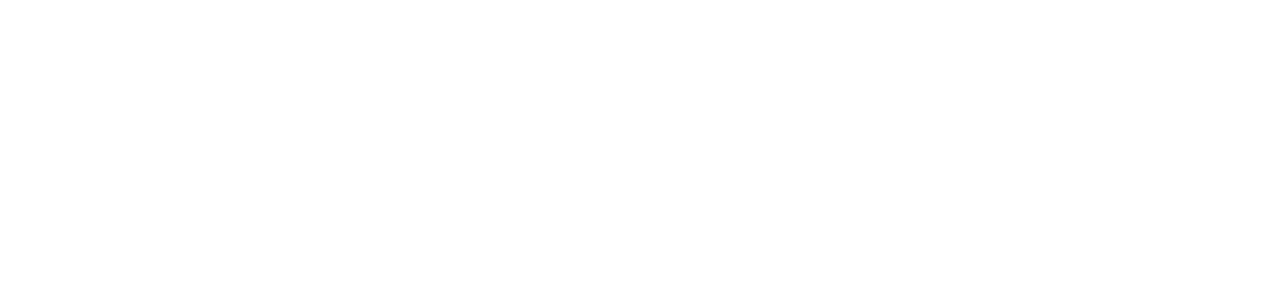
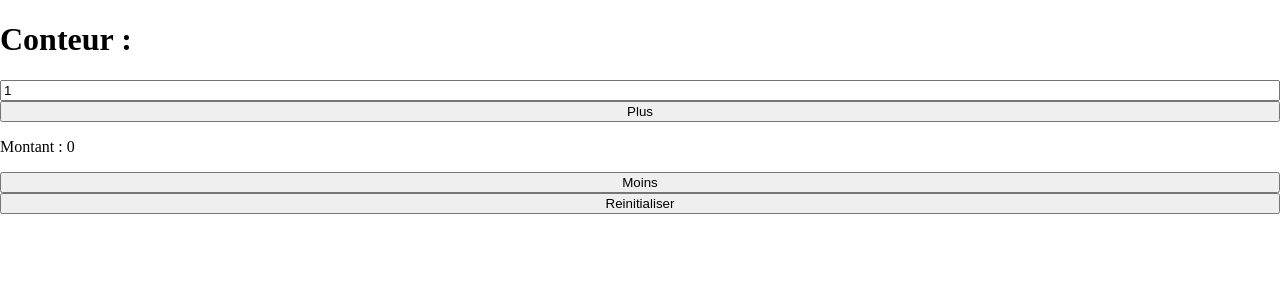
Before and after one commit to Djeg/formation-react, a React (Create React App) app: page / in a window 1280 px wide. Shown: the top 300 px of the page. Built offline with nearby package versions, Linux system fonts and the light colour scheme.

Commit message:
Correction de l'exo conteur

```diff
--- a/src/exos/conteur/App.js
+++ b/src/exos/conteur/App.js
@@ -14,8 +14,52 @@
  *
  * !ATTENTION! Le conteur ne doit pas descendre en dessous de 0 !
  */
-import React from 'react'
+import React, { useState } from 'react'
 
 export default function App() {
-  return <></>
+  const [montant, setMontant] = useState(0)
+  const [raison, setRaison] = useState(1)
+
+  const changeRaison = ev => {
+    let newRaison = parseInt(ev.target.value)
+
+    if (newRaison === NaN) {
+      return setRaison(1)
+    }
+
+    if (newRaison <= 0) {
+      return setRaison(1)
+    }
+
+    setRaison(newRaison)
+  }
+
+  const plus = () => {
+    setMontant(raison + montant)
+  }
+
+  const moins = () => {
+    let newMontant = montant - raison
+
+    if (newMontant < 0) {
+      return setMontant(0)
+    }
+
+    setMontant(newMontant)
+  }
+
+  const init = () => {
+    setMontant(0)
+  }
+
+  return (
+    <>
+      <h1>Conteur :</h1>
+      <input type="number" value={raison} onChange={changeRaison} />
+      <button onClick={plus}>Plus</button>
+      <p>Montant : {montant}</p>
+      <button onClick={moins}>Moins</button>
+      <button onClick={init}>Reinitialiser</button>
+    </>
+  )
 }
--- a/src/index.js
+++ b/src/index.js
@@ -5,9 +5,9 @@ import React from 'react'
 // react-dom. Cette fonction permet d'afficher
 // un composant dans la page
 import { render } from 'react-dom'
+import App from './exos/conteur/App'
 // On importe la fonction App depuis le fichier
 // exos/todo/App.js. Cette fonction est un composant
-import App from './exos/conteur/App'
 import './index.css'
 
 render(<App />, document.querySelector('#root'))
```
Also changed, not shown: src/exos/time-counter/App.js (added, +42 -0 lines).
